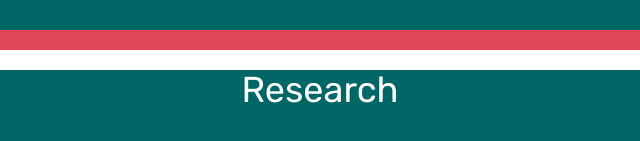
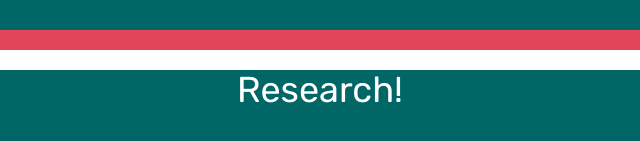
Before and after one commit to reavitor/COPD, a plain HTML site: page index.html in a window 1280 px wide. Shown: the part 875-1016 px from the top of the page, 320-960 px from the left. Drawn offline with nearby package versions, Linux system fonts and the light colour scheme; a web font is replaced by a local one.

Commit message:
Update index.html

```diff
--- a/index.html
+++ b/index.html
@@ -137,7 +137,7 @@
 
 <div class="buffer"></div>
 <div class="research text-center">
-  <h1>Research </h1>
+  <h1>Research!</h1>
 </div>
 
 
```
